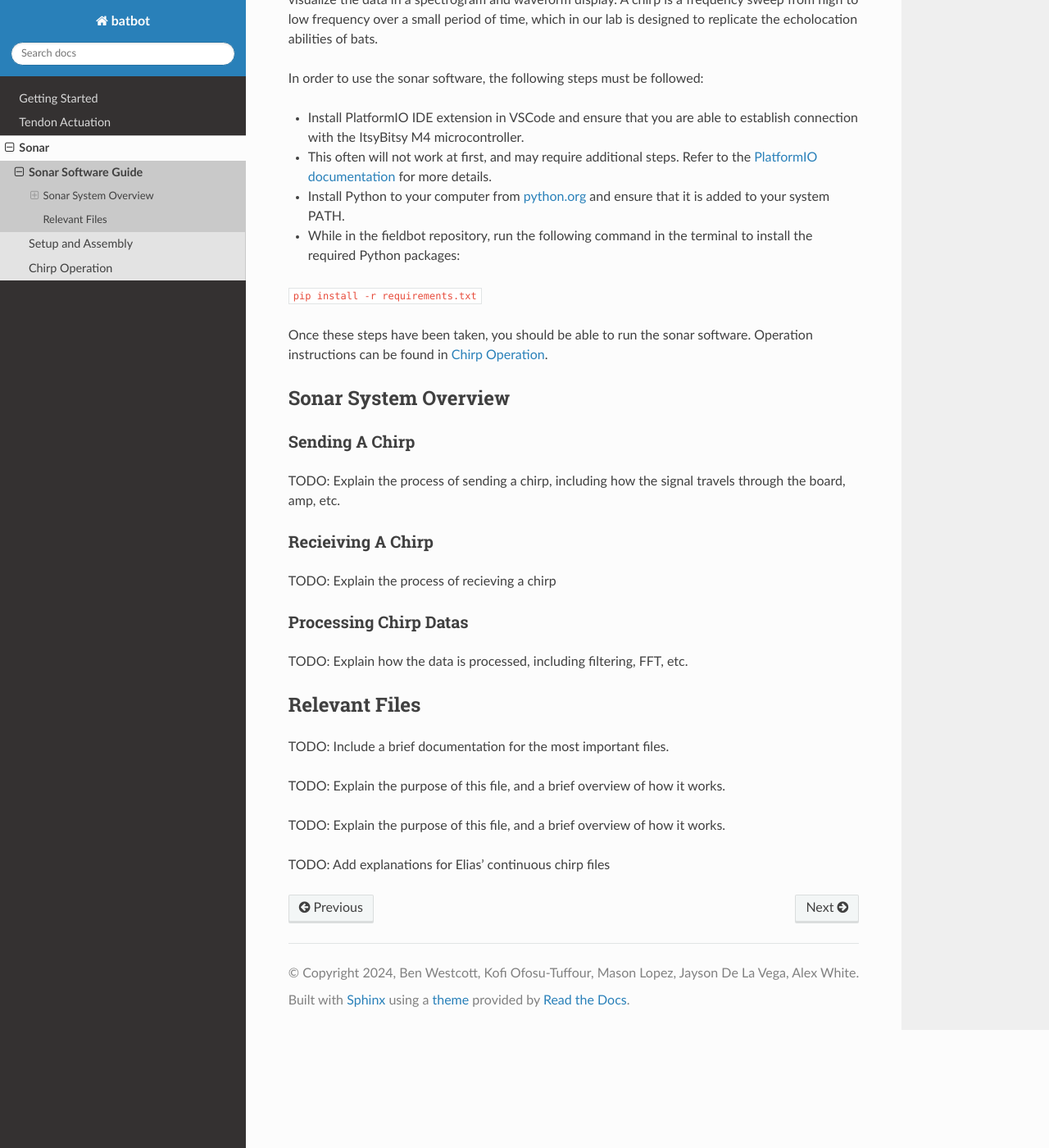
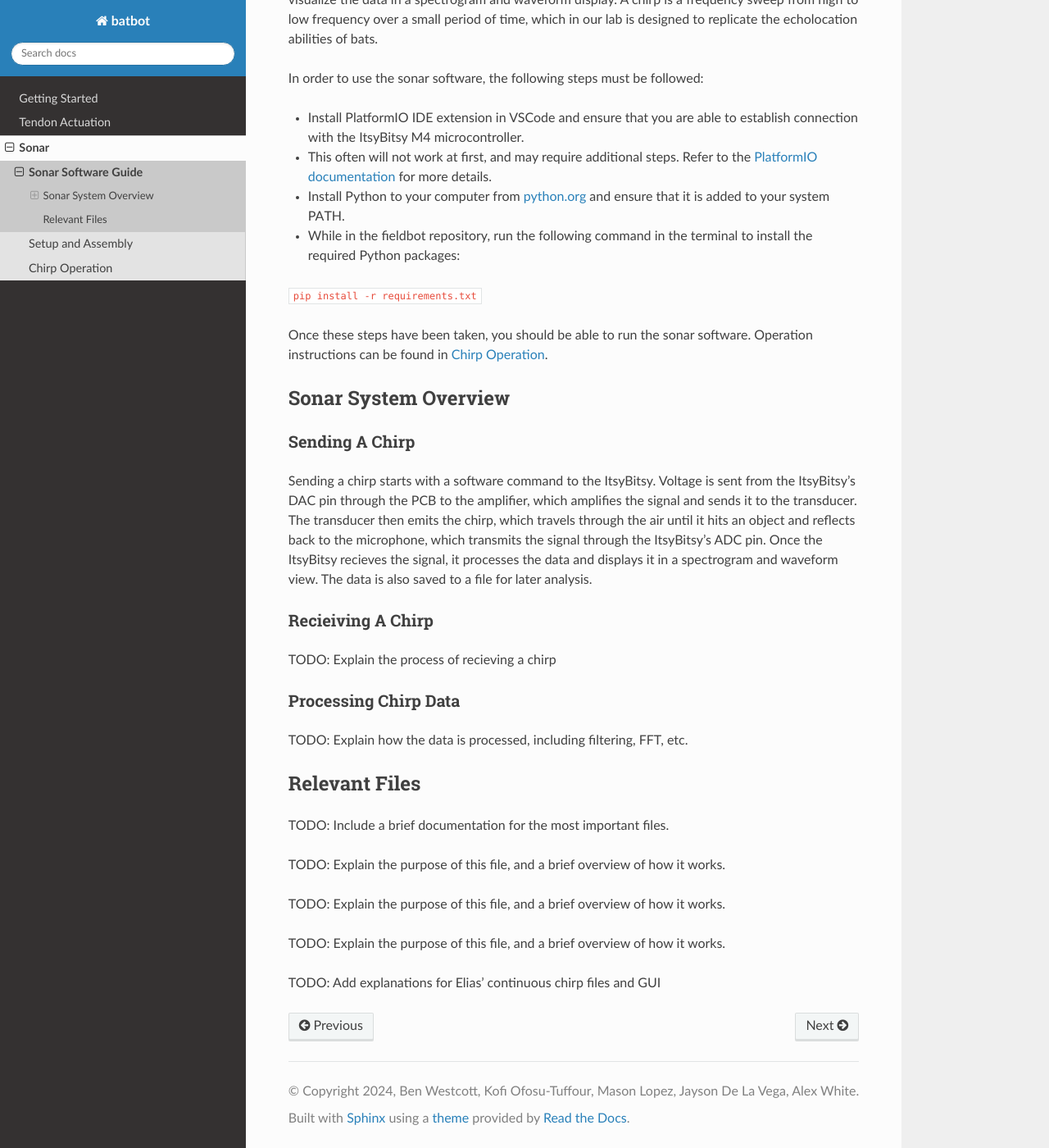
Before and after one commit to BIST-Research/batbot, a Sphinx documentation site: the page built from doc/source/sonar/sonar_software.rst, in a window 1280 px wide and 1400 px high, scrolled down 220 px. Shown: the whole window at 82% size. Built offline with Sphinx 7.4.7 and the Read the Docs theme 3.1.0, drawn with Linux system fonts in a browser that asks for light colours.

Commit message:
continuing documentation

```diff
--- a/doc/source/sonar/sonar_software.rst
+++ b/doc/source/sonar/sonar_software.rst
@@ -27,14 +27,17 @@
 Sending A Chirp
 ===============
 
-TODO: Explain the process of sending a chirp, including how the signal travels through the board, amp, etc.
+Sending a chirp starts with a software command to the ItsyBitsy. Voltage is sent from the ItsyBitsy's DAC pin through the PCB to the amplifier, which amplifies the signal and sends it to the
+transducer. The transducer then emits the chirp, which travels through the air until it hits an object and reflects back to the microphone, which transmits the signal through the ItsyBitsy's ADC pin.
+Once the ItsyBitsy recieves the signal, it processes the data and displays it in a spectrogram and waveform view. The data is also saved to a file for later analysis.
+
 
 Recieiving A Chirp
 ==================
 
 TODO: Explain the process of recieving a chirp
 
-Processing Chirp Datas
+Processing Chirp Data
 =====================
 
 TODO: Explain how the data is processed, including filtering, FFT, etc.
@@ -56,4 +59,10 @@
 
 TODO: Explain the purpose of this file, and a brief overview of how it works.
 
-TODO: Add explanations for Elias' continuous chirp files
+run_chirps.py
+------------
+
+TODO: Explain the purpose of this file, and a brief overview of how it works.
+
+
+TODO: Add explanations for Elias' continuous chirp files and GUI
```
Also changed, not shown: doc/source/sonar/chirp_operation.rst (+15 -0 lines).
